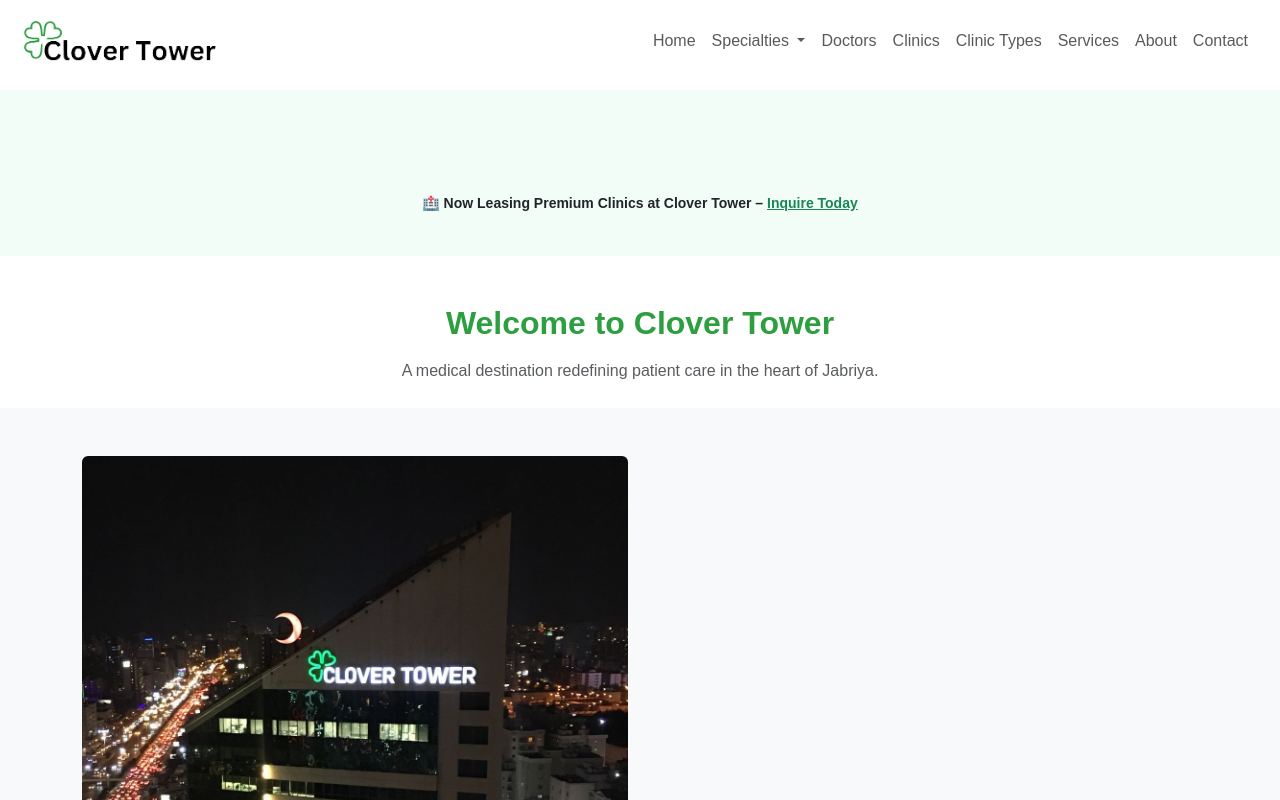
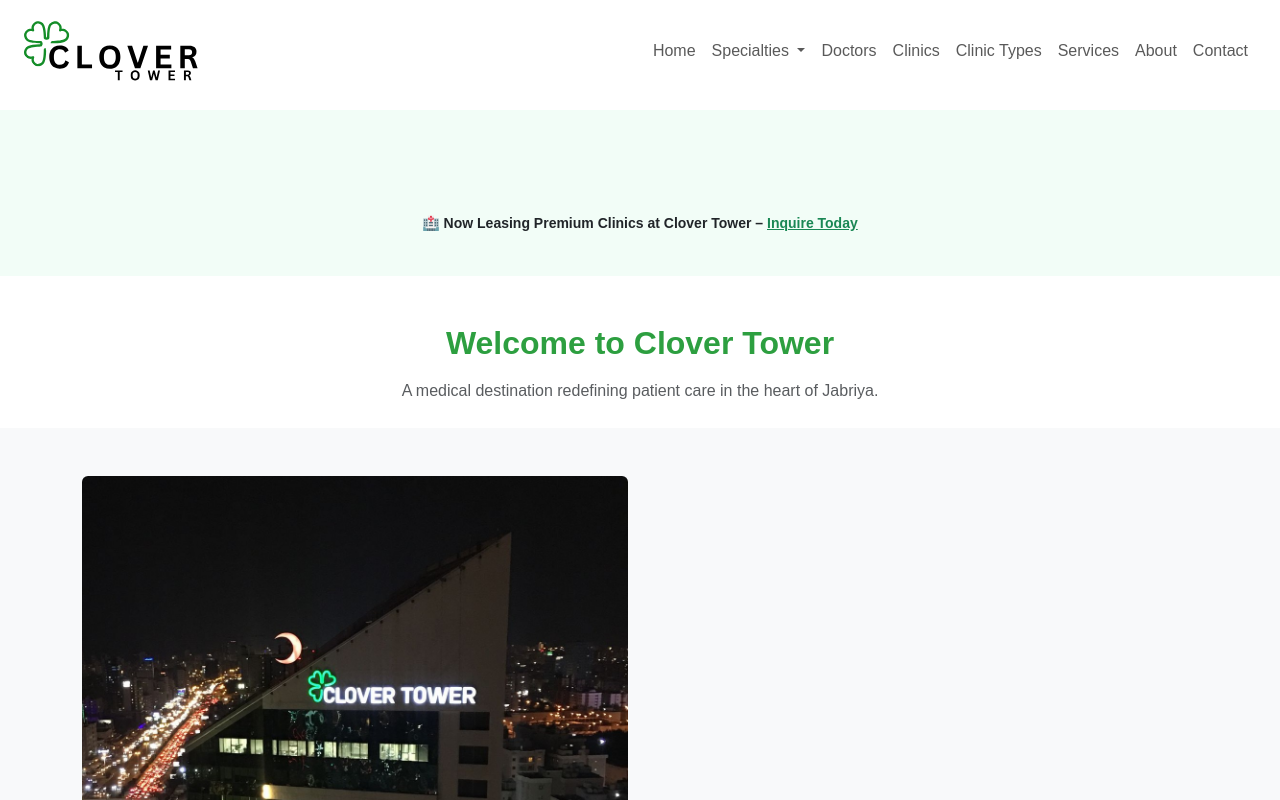
Before and after one commit to beyondlimitkw/clovertower, a plain HTML site: page about.html in a window 1280 px wide. Shown: the top 800 px of the page. Drawn offline with nearby package versions, Linux system fonts and the light colour scheme.

Commit message:
added slide to carousal, changed website logo.

```diff
--- a/assets/components/footer.html
+++ b/assets/components/footer.html
@@ -1,4 +1,4 @@
-<div class="container bg-dark text-white pt-4" data-aos="fade-up">
+<div class="container-fluid bg-dark text-white pt-4" data-aos="fade-up">
   <div class="row text-center text-md-start">
   <!-- Logo & Contact Info -->
   <div class="col-md-4 mb-4">
--- a/assets/components/navbar.html
+++ b/assets/components/navbar.html
@@ -2,7 +2,7 @@
 <nav class="navbar navbar-expand-lg navbar-light fixed-top navbar-glass py-3 transition-navbar" id="mainNavbar">
   <div class="container-fluid px-4">
     <a class="navbar-brand d-flex align-items-center" href="/index.html">
-      <img src="/assets/images/logos/clover-tower.png" alt="Clover Tower Logo" style="height: 40px;">
+      <img src="/assets/images/logos/clover-tower.svg" alt="Clover Tower Logo" style="height: 60px;">
     </a>
     <button class="navbar-toggler" type="button" data-bs-toggle="collapse" data-bs-target="#navbarSupportedContent"
       aria-controls="navbarSupportedContent" aria-expanded="false" aria-label="Toggle navigation">
--- a/assets/css/layout.css
+++ b/assets/css/layout.css
@@ -1,12 +1,9 @@
-/* ===== LAYOUT ===== */
-
-/* --- Typography & Colors --- */
 /* ===== LAYOUT ===== */
 
 /* --- Typography & Colors --- */
 /* Navbar */
 body {
-padding-top: 90px; /* or whatever your navbar height is */
+padding-top: 110px; /* or whatever your navbar height is */
 }
 /* === Animations === */
 @keyframes fadeInTop {
```
Also changed, not shown: index.html (+4 -4 lines), assets/images/banner/slide3_blurred.jpg, assets/images/logos/clover-tower.svg (added).
